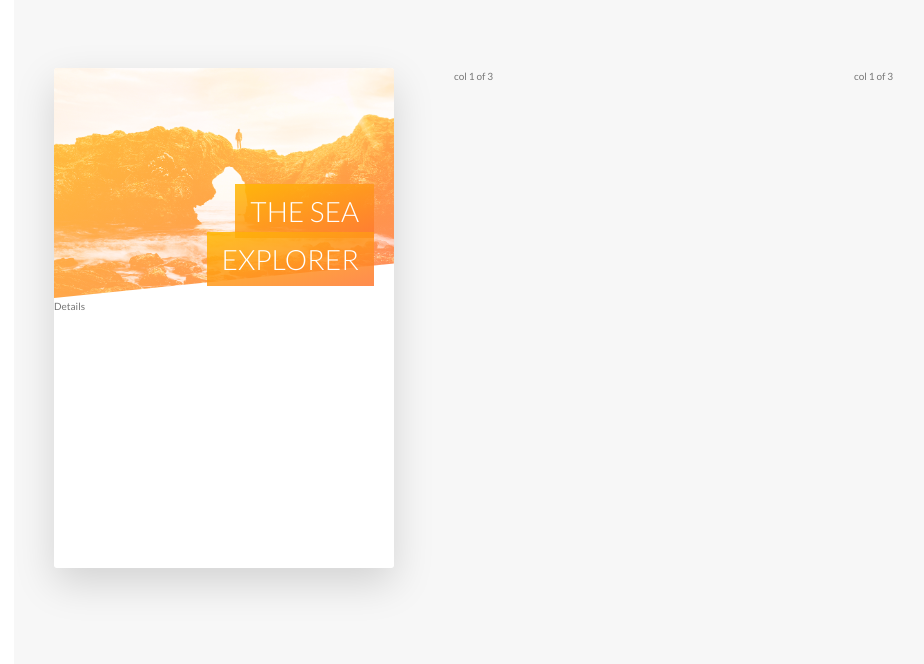
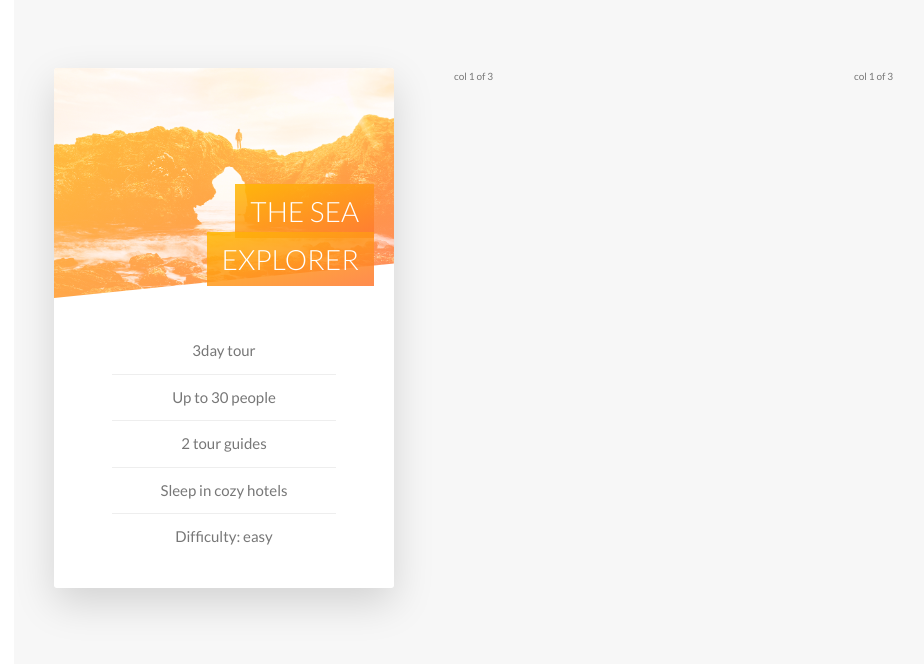
Before and after one commit to Lunamzelo/Natour, a website: page index.html in a window 1280 px wide. Shown: the part 2354-3018 px from the top of the page, without its empty margins (16-940 px from the left). Drawn offline with Linux system fonts and the light colour scheme.

Commit message:
styled box 1 front side details

```diff
--- a/index.html
+++ b/index.html
@@ -132,7 +132,13 @@
                 <h4 class="card__heading">
                   <span class="card__heading-span card__heading-span--1">The sea explorer</span>
                 </h4>
-                <div class="card__details">Details</div>
+                <div class="card__details"><ul>
+                  <li>3day tour</li>
+                  <li>Up to 30 people</li>
+                  <li>2 tour guides</li>
+                  <li>Sleep in cozy hotels</li>
+                  <li>Difficulty: easy</li>
+                </ul></div>
               </div>
               <div class="card__side card__side--back card__side--back-1">
                 BACK
--- a/sass/abstract/_variables.scss
+++ b/sass/abstract/_variables.scss
@@ -11,6 +11,7 @@
 
 
 $color-grey-light-1:#f7f7f7;
+$color-grey-light-2:#eee;
 
 $color-dark-grey:#777;
 $color-white:#fff;
--- a/sass/components/_card.scss
+++ b/sass/components/_card.scss
@@ -4,10 +4,10 @@
   -moz-perspective: 150rem;
 
   position: relative;
-  height: 50rem;
+  height: 52rem;
 
   &__side {
-    height: 50rem;
+    height: 52rem;
     transition: all 0.8s ease;
     position: absolute;
     top: 0;
@@ -74,7 +74,7 @@
     position: absolute;
     top: 12rem;
     right: 2rem;
-    width: 75%  ;
+    width: 75%;
   }
 
   &__heading-span {
@@ -91,4 +91,22 @@
       );
     }
   }
+  &__details {
+    padding: 3rem;
+    ul {
+      list-style: none;
+      width: 80%;
+      margin: 0 auto;
+
+      li {
+        text-align: center;
+        font-size: 1.5rem;
+        padding: 1rem;
+
+        &:not(:last-child){
+ border-bottom: 1px solid $color-grey-light-2 ;
+        }
+      }
+    }
+  }
 }
```
Also changed, not shown: css/style.css.
